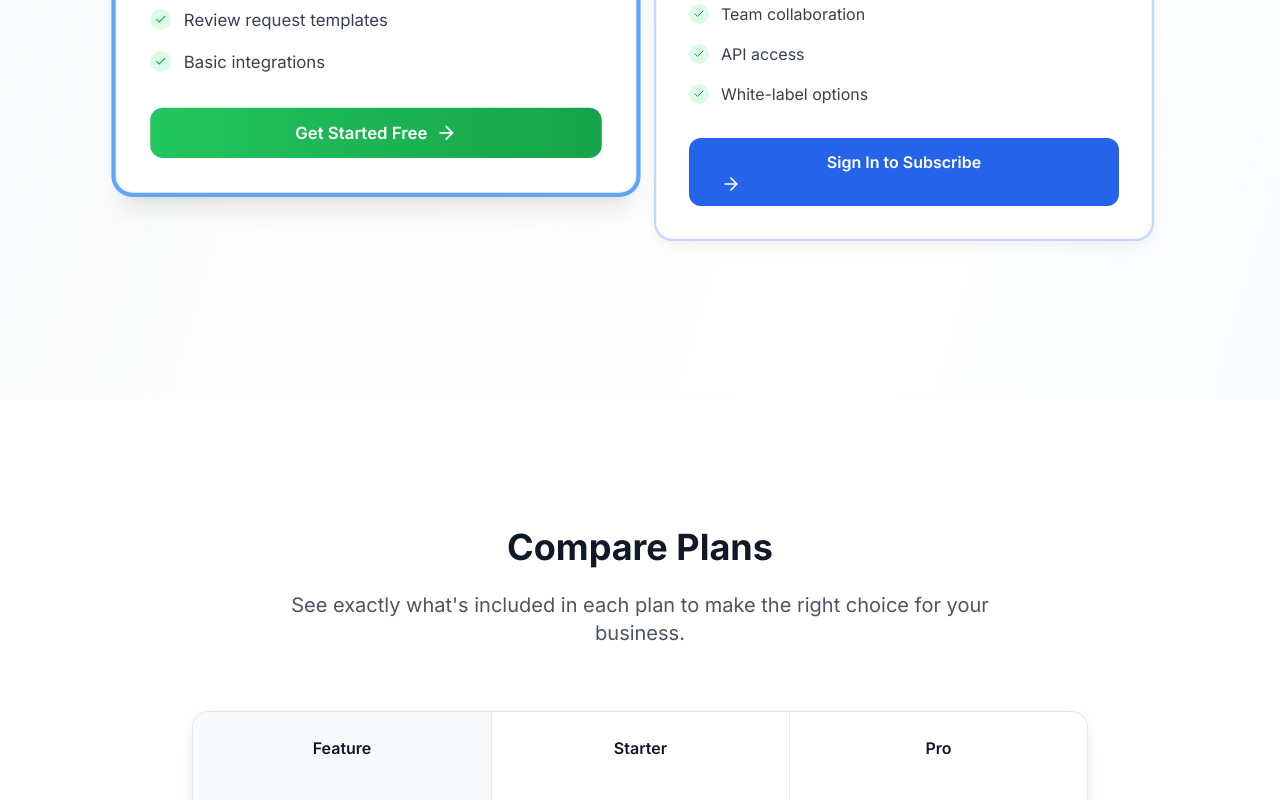
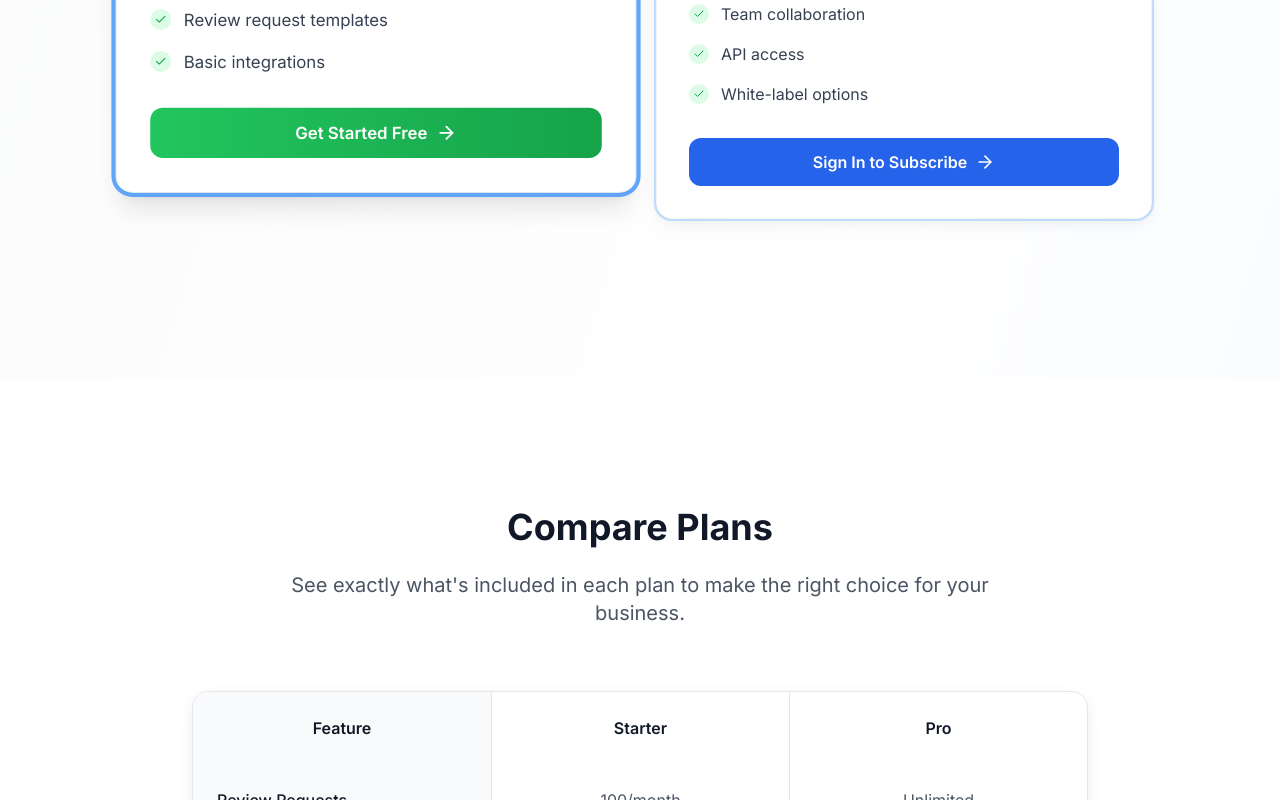
Before and after one commit to mikeshobes718/reviewpilot, a Next.js app: page /subscribe in a window 1280 px wide. Shown: the part 1080-1880 px from the top of the page. Built offline with nearby package versions, Linux system fonts and the light colour scheme; no server answers.

Commit message:
Deploy version GITHUB-20250826-160140 - 20250826-160140

```diff
--- a/src/app/subscribe/page.tsx
+++ b/src/app/subscribe/page.tsx
@@ -245,7 +245,7 @@ export default function SubscribePage() {
                         <button
                           onClick={handleSubscribe}
                           disabled={loading || !user}
-                          className="btn-primary w-full group"
+                          className="btn-primary w-full group inline-flex items-center justify-center"
                         >
                           {loading ? (
                             <>
@@ -454,7 +454,7 @@ export default function SubscribePage() {
             </div>
           </div>
           <div className="border-t border-gray-800 mt-8 pt-8 text-center text-gray-400">
-            <p>&copy; 2024 Reviews & Marketing. All rights reserved.</p>
+                          <p>&copy; 2025 Reviews & Marketing. All rights reserved.</p>
           </div>
         </div>
       </footer>
```
